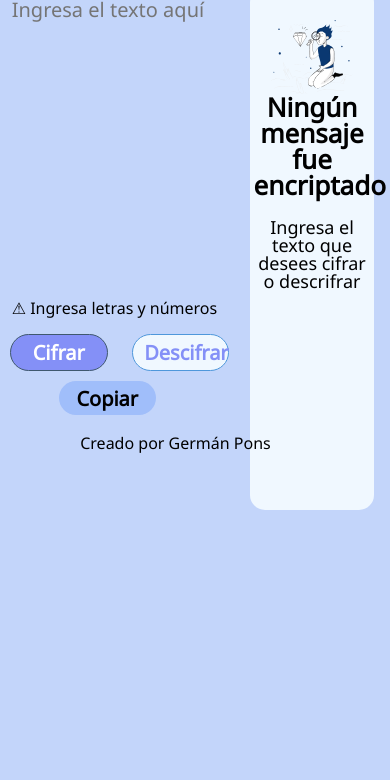
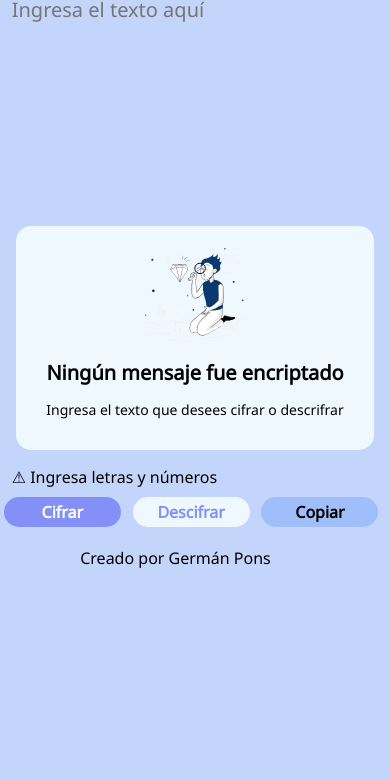
Before and after one commit to ponsger/CfriadoDeCodigoJs, a plain HTML site: page index.html in a window 390 px wide. Shown: the part 64-844 px from the top of the page. Drawn offline with Linux system fonts and the light colour scheme.

Commit message:
Colocando responsive design

```diff
--- a/css/index.css
+++ b/css/index.css
@@ -136,3 +136,53 @@ footer{
     text-align: center;
     margin-top: 5%;
 }
+
+@media screen and (max-width: 480px){
+
+    .texto-entrada{
+
+        width: 90%;
+        margin: 5px 5% 2% 2%;
+        padding: 1% 2% 5% 1%;
+        font-size: 20px;
+        height: 200px;
+    }
+
+    .caja-contenido{
+        width: 90%;
+        display: inline-block;
+        height: 200px;
+        margin-bottom: 5%;
+    }
+
+    .caja-contenido .resultado{
+        color: #888;
+        text-align: left;
+    }
+
+
+    .caja-contenido h1{
+        font-size: 20px;
+        margin: 20px 10px;
+
+    }
+
+    .caja-contenido p{
+        font-size: 14px;
+    }
+
+    .imgMuneco{
+        width: 30%;
+        display: block;
+        margin: 5% auto;
+    }
+
+    .btn{
+        border-radius: 20px;
+        width: 30%;
+        height: 5%;
+        border: none;
+        font-size: 16px;
+        margin: 1%;
+    }
+}
--- a/index.html
+++ b/index.html
@@ -24,7 +24,7 @@
                     <p>Ingresa el texto que desees cifrar o descrifrar</p>
                 </div>
             </div>
-            <p>&#9888; Ingresa letras y números</p>
+            <p class="advertencia">&#9888; Ingresa letras y números</p>
             <button id="cifrar" class="btn encriptar">Cifrar</button>
             <button id="descifrar" class="btn desencriptar">Descifrar</button>
             <button id="copiar" class="btn copiar">Copiar</button>
--- a/js/index.js
+++ b/js/index.js
@@ -9,7 +9,7 @@ var nuevapalabra=new String();
 function Cifrar(){
     console.log("Cifrado");
     let randomNumber=0;
-    if(!(writedText.length<160) || writedText.length>0){
+    if(!(writedText.length<160) || writedText.length==0){
         alert("No se puede cifrar un texto tan largo");
     }
     for(let i=0;i<(writedText.length*3);i++){
```
